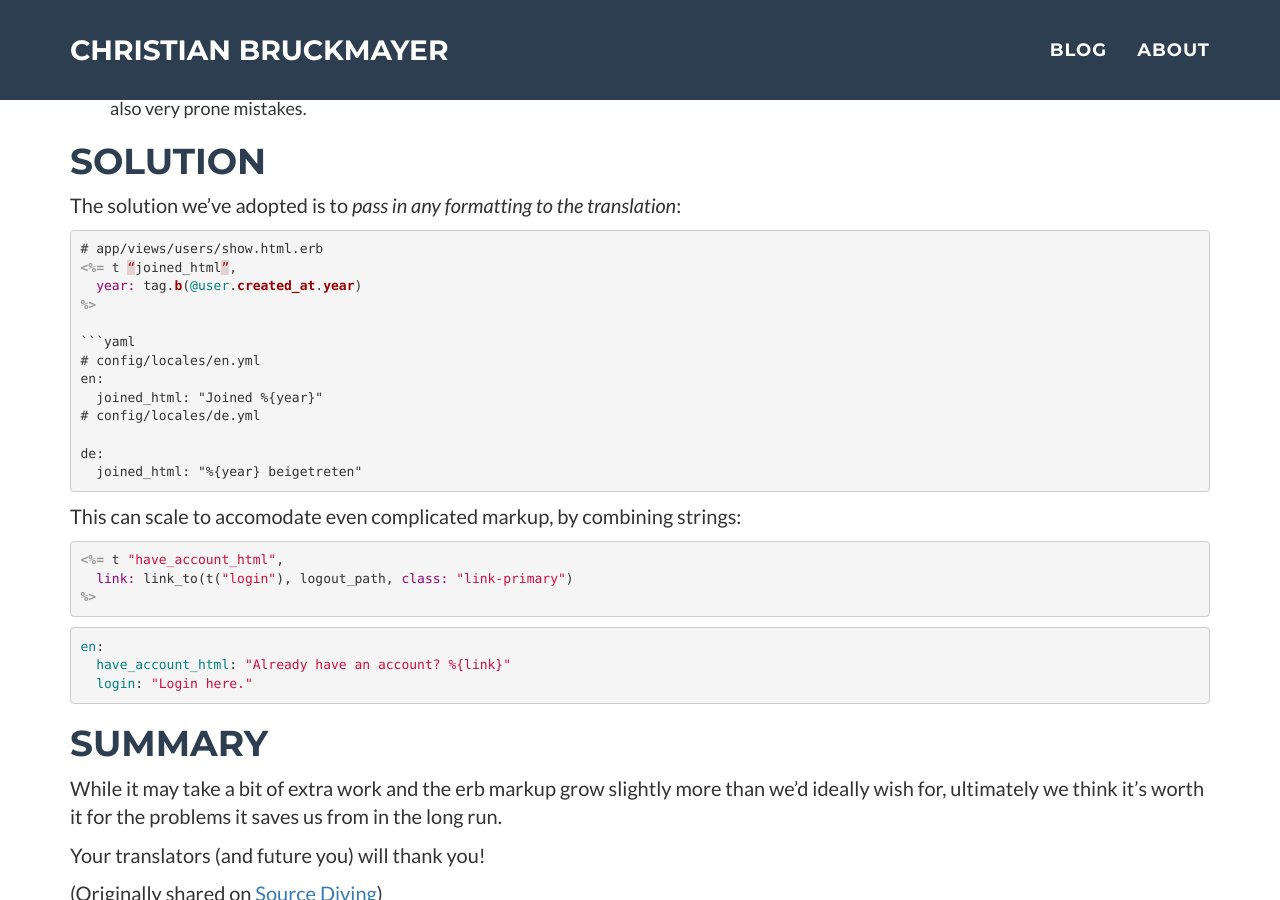
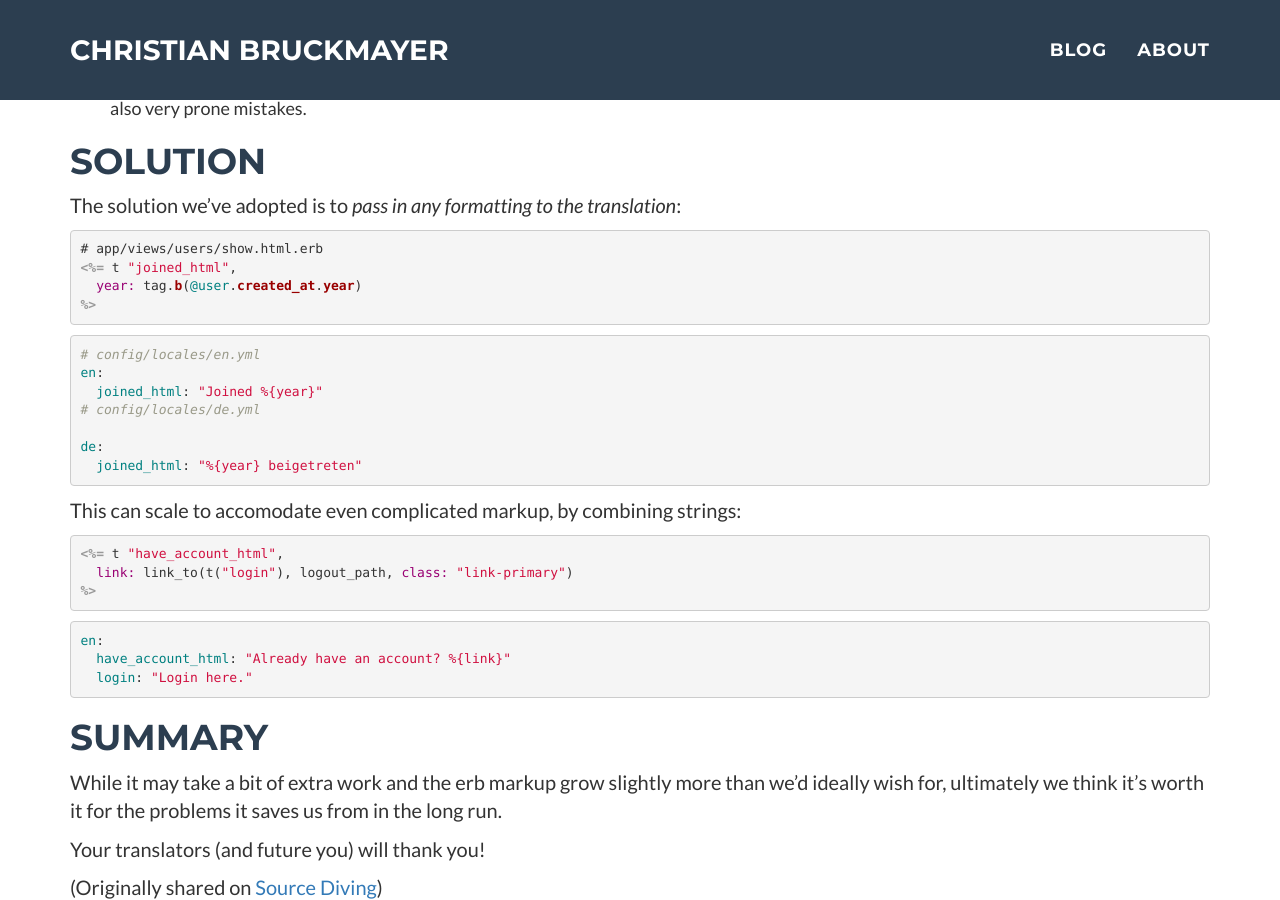
Before and after one commit to ChrisBr/bruckmayer.net, a Jekyll site: the page built from _posts/2020-02-04-rails-i18n.markdown, in a window 1280 px wide and 900 px high, scrolled down 1610 px. Built offline with Jekyll 4.4.1, drawn with Linux system fonts in a browser that asks for light colours; comment, search, counter and statistics services are not loaded; some of the changed text lies outside the part shown.

Commit message:
Fix code formatting of i18n

````diff
--- a/_posts/2020-02-04-rails-i18n.markdown
+++ b/_posts/2020-02-04-rails-i18n.markdown
@@ -23,7 +23,7 @@
 
 ```erb
 # app/views/users/show.html.erb
-<%= “#{t(‘joined’)} #{@user.created_at.year}” %>
+<%= t("joined") %>  <%= @user.created_at.year %>
 ```
 
 ```yaml
@@ -91,9 +91,10 @@
 
 ```erb
 # app/views/users/show.html.erb
-<%= t “joined_html”,
+<%= t "joined_html",
   year: tag.b(@user.created_at.year)
 %>
+```
 
 ```yaml
 # config/locales/en.yml
````
